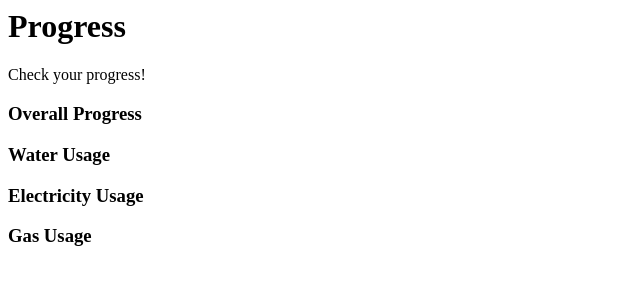
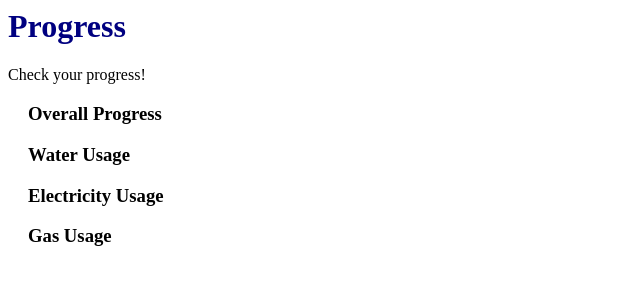
Before and after one commit to vinniechen/energyStats, a website: page src/progress.html in a window 1280 px wide. Shown: the whole page, without its empty margins (0-640 px from the left). Drawn offline with Linux system fonts and the light colour scheme.

Commit message:
progress css

```diff
--- /dev/null
+++ b/src/progress.css
@@ -0,0 +1,12 @@
+body {
+	background-color: white;
+}
+
+h1 {
+	color: navy;
+}
+
+h3 {
+	margin-left: 20px;
+
+}
--- a/src/progress.html
+++ b/src/progress.html
@@ -1,5 +1,6 @@
 <html>
 	<head>
+		<link rel="stylesheet" type="text/css" href="progress.css">
 		<title> Progress </title>
 	</head>
 
```
